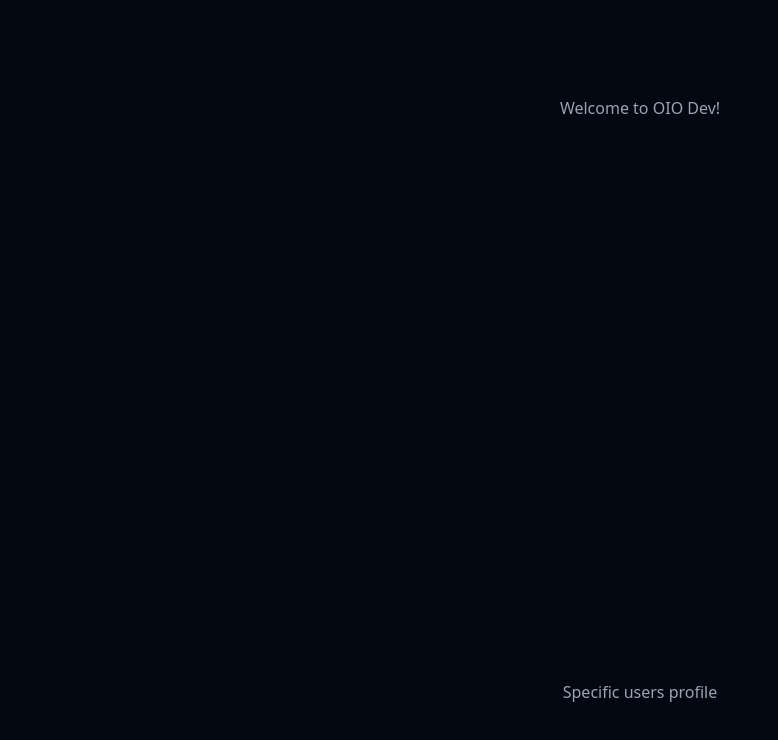
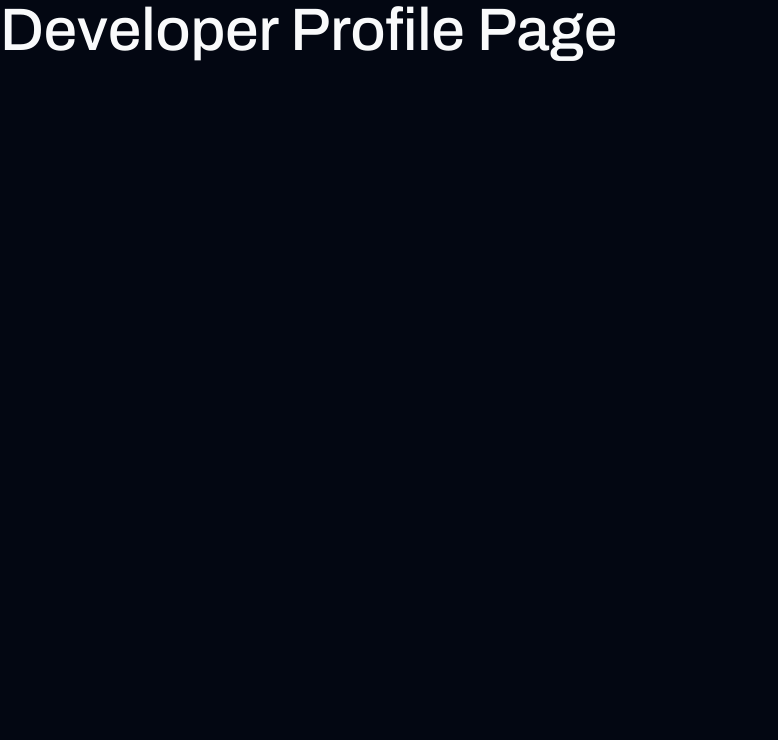
Before and after one commit to CodeByDex/OIODev, a Next.js app: page /services/1 in a window 1280 px wide. Shown: the top 740 px of the page, without its empty margins (0-778 px from the left). Built offline with nearby package versions, Linux system fonts and the light colour scheme.

Commit message:
stubbed pages with blank standard styles

```diff
--- a/src/app/[user]/page.js
+++ b/src/app/[user]/page.js
@@ -1,10 +1,11 @@
 //TODO add logic to pull user from URL to display correct user dashboard
 
 export default function Services() {
-    return (
-      <main className="flex min-h-screen flex-col items-center justify-between p-24">
-        <p>Welcome to OIO Dev!</p>
-        <p>A specific users dashboard</p>
-      </main>
-    )
-  }
+  return (
+    <main className="flex">
+      <h1 className="font-primary text-brand-textHeader text-6xl">
+        User Dashboard Page
+      </h1>
+    </main>
+  );
+}
--- a/src/app/page.js
+++ b/src/app/page.js
@@ -1,11 +1,10 @@
 export default function Home() {
   return (
-    <main className="">
-      <h1 className="font-primary text-brand-textHeader text-6xl">OIO Dev</h1>
-      <p className="font-secondary text-3xl">
+    <main className="flex">
+      <h1 className="font-primary text-brand-textHeader text-6xl">
         Delivering high-quality, user-friendly and mobile responsive web
         applications that embody the essence of your brand.
-      </p>
+      </h1>
     </main>
   );
 }
--- a/src/app/services/[user]/page.js
+++ b/src/app/services/[user]/page.js
@@ -1,10 +1,11 @@
 //TODO - implement profile display page
 
-export default function Services() {
-    return (
-      <main className="flex min-h-screen flex-col items-center justify-between p-24">
-        <p>Welcome to OIO Dev!</p>
-        <p>Specific users profile</p>
-      </main>
-    )
-  }
+export default function DevPage() {
+  return (
+    <main className="flex">
+      <h1 className="font-primary text-brand-textHeader text-6xl">
+        Developer Profile Page
+      </h1>
+    </main>
+  );
+}
--- a/src/app/services/page.js
+++ b/src/app/services/page.js
@@ -1,12 +1,11 @@
 //This page returns a listing of all portfolios and displays the summary 'card'
-
-import Image from 'next/image'
 
 export default function Services() {
   return (
-    <main className="flex min-h-screen flex-col items-center justify-between p-24">
-      <p>Welcome to OIO Dev!</p>
-      <p>See our services</p>
+    <main className="flex">
+      <h1 className="font-primary text-brand-textHeader text-6xl">
+        Services Page
+      </h1>
     </main>
-  )
+  );
 }
```
